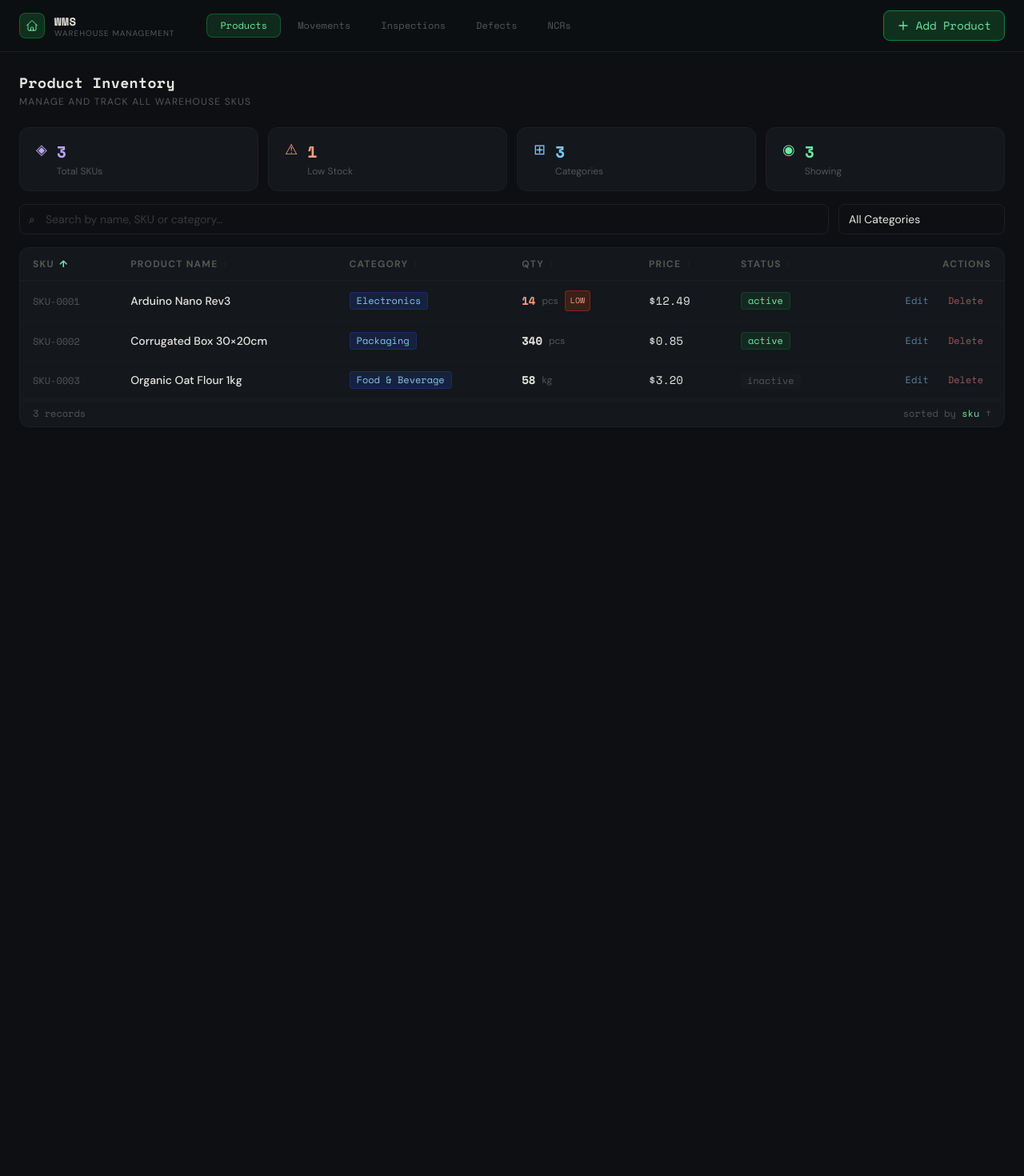
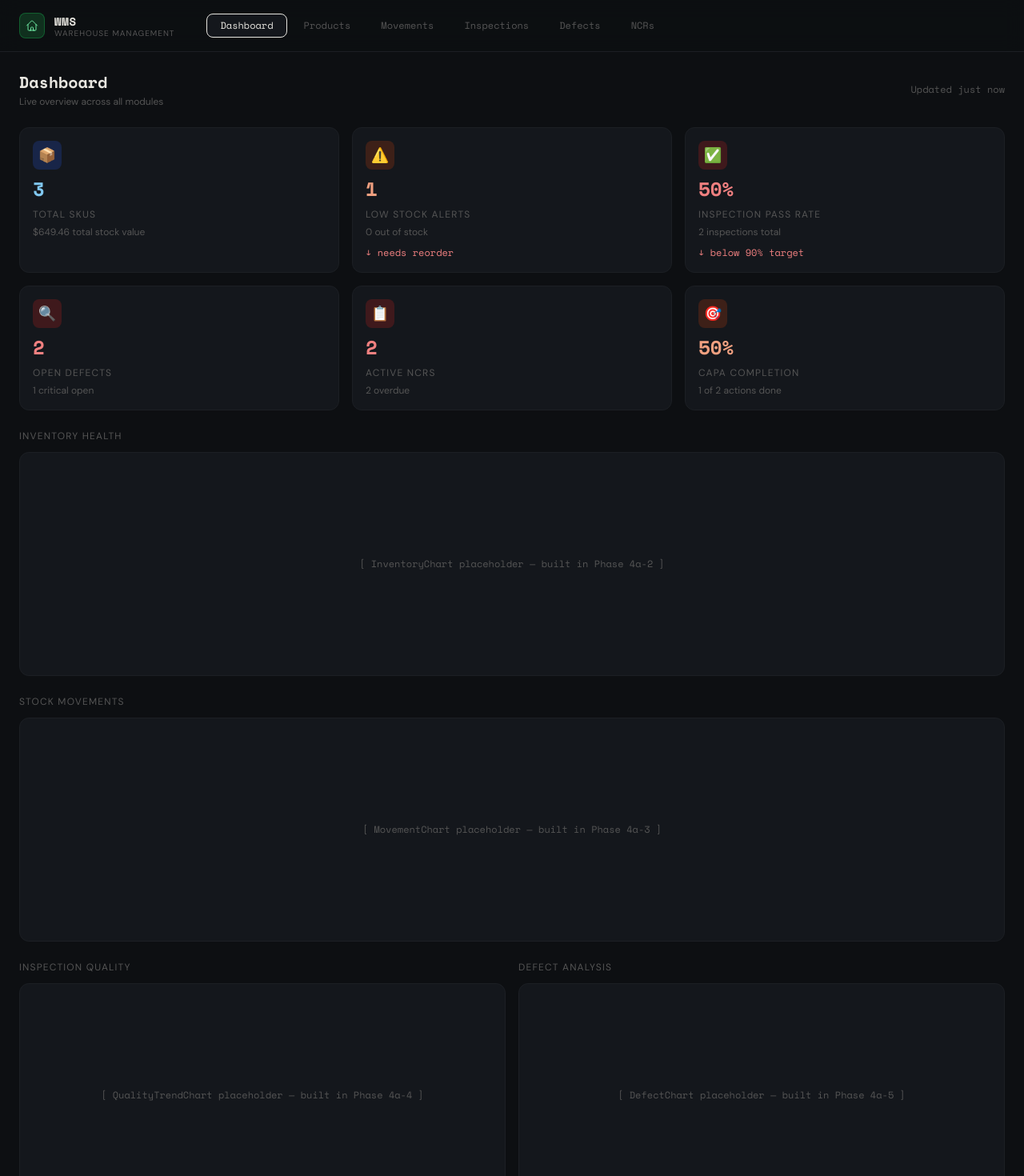
Before and after one commit to mfmshazan/wms, a React (Create React App) app: page / in a window 1280 px wide. Shown: the top 1470 px of the page at 80% size. Before the commit the page ends 800 px from the top, so only its background shows below. Built offline with nearby package versions, Linux system fonts and the light colour scheme.

Commit message:
implement dashboard view with KPICard component and main navigation layout

```diff
--- a/src/App.jsx
+++ b/src/App.jsx
@@ -8,6 +8,9 @@ import { useToast } from "./hooks/useToast";
 
 import { Header } from "./components/layout/Header";
 import { Toast } from "./components/ui/Toast";
+
+// Dashboard view
+import { DashboardPage } from "./components/dashboard/DashboardPage";
 
 // Products view
 import { StatsBar } from "./components/products/StatsBar";
@@ -68,8 +71,8 @@ export default function App() {
   const { toast, showToast } = useToast();
 
   // ── View state ─────────────────────────────────────────────────────────────
-  // "products" | "movements" | "inspections"
-  const [activeView, setActiveView] = useState("products");
+  // "dashboard" | "products" | "movements" | "inspections" | "defects" | "ncrs"
+  const [activeView, setActiveView] = useState("dashboard");
 
   // ── Modal state ────────────────────────────────────────────────────────────
   // null | "add" | "edit" | "delete" | "receive" | "dispatch" | "inspection" | "defect" | "defectDetail" | "defectStatus" | "ncr" | "ncrDetail" | "capa" | "capaStatus"
@@ -312,6 +315,16 @@ export default function App() {
 
       {/* ── Main content ── */}
       <main className="max-w-screen-xl mx-auto px-6 py-6">
+        {activeView === "dashboard" && (
+          <DashboardPage
+            products={products}
+            movements={movements}
+            inspections={inspections}
+            defects={defects}
+            ncrs={ncrs}
+          />
+        )}
+
         {activeView === "products" && (
           <>
             {/* Page title */}
--- /dev/null
+++ b/src/components/dashboard/DashboardPage.jsx
@@ -0,0 +1,179 @@
+import { useDashboard } from "../../hooks/useDashboard";
+import { KPICard } from "./KPICard";
+
+export function DashboardPage({ products, movements, inspections, defects, ncrs }) {
+  const {
+    inventory,
+    movements: mv,
+    quality,
+    defects: df,
+    ncrs: nc,
+  } = useDashboard(products, movements, inspections, defects, ncrs);
+
+  return (
+    <>
+      {/* ── Row 1: Page header ── */}
+      <div className="flex items-center justify-between mb-6">
+        <div>
+          <h1 className="font-mono text-xl font-bold text-wms-text">
+            Dashboard
+          </h1>
+          <p className="text-xs text-wms-muted mt-0.5">
+            Live overview across all modules
+          </p>
+        </div>
+        <span className="text-xs text-wms-muted font-mono">
+          Updated just now
+        </span>
+      </div>
+
+      {/* ── Row 2: KPI cards grid ── */}
+      <div className="grid grid-cols-1 sm:grid-cols-2 lg:grid-cols-3 gap-4 mb-2">
+        {/* 1. Total SKUs */}
+        <KPICard
+          title="Total SKUs"
+          value={inventory.totalSKUs}
+          subtitle={`$${inventory.totalStockValue.toLocaleString()} total stock value`}
+          icon="📦"
+          color="blue"
+        />
+
+        {/* 2. Low Stock Alerts */}
+        <KPICard
+          title="Low Stock Alerts"
+          value={inventory.lowStockItems.length}
+          subtitle={`${inventory.outOfStockItems.length} out of stock`}
+          icon="⚠️"
+          color={inventory.lowStockItems.length > 0 ? "orange" : "green"}
+          trend={
+            inventory.lowStockItems.length > 0
+              ? { direction: "down", label: "needs reorder" }
+              : { direction: "neutral", label: "all stocked" }
+          }
+        />
+
+        {/* 3. Inspection Pass Rate */}
+        <KPICard
+          title="Inspection Pass Rate"
+          value={`${quality.passRate}%`}
+          subtitle={`${quality.totalInspections} inspections total`}
+          icon="✅"
+          color={
+            quality.passRate >= 90
+              ? "green"
+              : quality.passRate >= 70
+              ? "orange"
+              : "red"
+          }
+          trend={
+            quality.passRate >= 90
+              ? { direction: "up", label: "above target" }
+              : { direction: "down", label: "below 90% target" }
+          }
+        />
+
+        {/* 4. Open Defects */}
+        <KPICard
+          title="Open Defects"
+          value={df.openDefects}
+          subtitle={`${df.criticalOpen} critical open`}
+          icon="🔍"
+          color={
+            df.criticalOpen > 0
+              ? "red"
+              : df.openDefects > 0
+              ? "orange"
+              : "green"
+          }
+        />
+
+        {/* 5. Active NCRs */}
+        <KPICard
+          title="Active NCRs"
+          value={nc.openNCRs.length}
+          subtitle={`${nc.overdueNCRs.length} overdue`}
+          icon="📋"
+          color={
+            nc.overdueNCRs.length > 0
+              ? "red"
+              : nc.openNCRs.length > 0
+              ? "orange"
+              : "green"
+          }
+        />
+
+        {/* 6. CAPA Completion */}
+        <KPICard
+          title="CAPA Completion"
+          value={`${nc.capaCompletionRate}%`}
+          subtitle={`${nc.completedCAPAs} of ${nc.totalCAPAs} actions done`}
+          icon="🎯"
+          color={
+            nc.capaCompletionRate >= 80
+              ? "green"
+              : nc.capaCompletionRate >= 50
+              ? "orange"
+              : "red"
+          }
+        />
+      </div>
+
+      {/* ── Row 3 through 6: Chart placeholders ── */}
+      <div className="mt-6">
+        <p className="text-xs uppercase tracking-widest text-wms-muted mb-3">
+          Inventory Health
+        </p>
+        <div className="bg-wms-surface border border-wms-border rounded-xl p-5 min-h-[280px] flex items-center justify-center">
+          <p className="text-xs font-mono text-wms-muted">
+            [ InventoryChart placeholder — built in Phase 4a-2 ]
+          </p>
+        </div>
+      </div>
+
+      <div className="mt-6">
+        <p className="text-xs uppercase tracking-widest text-wms-muted mb-3">
+          Stock Movements
+        </p>
+        <div className="bg-wms-surface border border-wms-border rounded-xl p-5 min-h-[280px] flex items-center justify-center">
+          <p className="text-xs font-mono text-wms-muted">
+            [ MovementChart placeholder — built in Phase 4a-3 ]
+          </p>
+        </div>
+      </div>
+
+      <div className="grid grid-cols-1 lg:grid-cols-2 gap-4 mt-6">
+        <div>
+          <p className="text-xs uppercase tracking-widest text-wms-muted mb-3">
+            Inspection Quality
+          </p>
+          <div className="bg-wms-surface border border-wms-border rounded-xl p-5 min-h-[280px] flex items-center justify-center">
+            <p className="text-xs font-mono text-wms-muted">
+              [ QualityTrendChart placeholder — built in Phase 4a-4 ]
+            </p>
+          </div>
+        </div>
+        <div>
+          <p className="text-xs uppercase tracking-widest text-wms-muted mb-3">
+            Defect Analysis
+          </p>
+          <div className="bg-wms-surface border border-wms-border rounded-xl p-5 min-h-[280px] flex items-center justify-center">
+            <p className="text-xs font-mono text-wms-muted">
+              [ DefectChart placeholder — built in Phase 4a-5 ]
+            </p>
+          </div>
+        </div>
+      </div>
+
+      <div className="mt-6">
+        <p className="text-xs uppercase tracking-widest text-wms-muted mb-3">
+          NCR & CAPA Status
+        </p>
+        <div className="bg-wms-surface border border-wms-border rounded-xl p-5 min-h-[280px] flex items-center justify-center">
+          <p className="text-xs font-mono text-wms-muted">
+            [ NCRStatusChart placeholder — built in Phase 4a-6 ]
+          </p>
+        </div>
+      </div>
+    </>
+  );
+}
--- /dev/null
+++ b/src/components/dashboard/KPICard.jsx
@@ -0,0 +1,45 @@
+const colorMap = {
+  green: { bg: "bg-green-900/40", text: "text-wms-green" },
+  orange: { bg: "bg-orange-900/40", text: "text-wms-orange" },
+  red: { bg: "bg-red-900/40", text: "text-wms-red" },
+  blue: { bg: "bg-blue-900/40", text: "text-wms-blue" },
+  purple: { bg: "bg-purple-900/40", text: "text-wms-purple" },
+};
+
+export function KPICard({ title, value, subtitle, color, icon, trend }) {
+  const styles = colorMap[color] || colorMap.blue;
+
+  return (
+    <div className="bg-wms-surface border border-wms-border rounded-xl p-4 flex flex-col gap-1">
+      <div
+        className={`w-9 h-9 rounded-lg flex items-center justify-center text-lg mb-1 ${styles.bg}`}
+      >
+        {icon}
+      </div>
+      <div className={`font-mono text-2xl font-bold ${styles.text}`}>
+        {value}
+      </div>
+      <div className="text-xs text-wms-muted uppercase tracking-widest mt-1">
+        {title}
+      </div>
+      {subtitle && (
+        <div className="text-xs text-wms-muted mt-0.5">
+          {subtitle}
+        </div>
+      )}
+      {trend && (
+        <div className="text-xs font-mono mt-1.5 flex items-center gap-1">
+          {trend.direction === "up" && (
+            <span className="text-wms-green">↑ {trend.label}</span>
+          )}
+          {trend.direction === "down" && (
+            <span className="text-wms-red">↓ {trend.label}</span>
+          )}
+          {trend.direction === "neutral" && (
+            <span className="text-wms-muted">→ {trend.label}</span>
+          )}
+        </div>
+      )}
+    </div>
+  );
+}
--- a/src/components/layout/Header.jsx
+++ b/src/components/layout/Header.jsx
@@ -52,6 +52,17 @@ export function Header({
 
         {/* ── Nav tabs ── */}
         <nav className="flex gap-1 ml-6">
+          <button
+            id="nav-dashboard"
+            onClick={() => onViewChange("dashboard")}
+            className={`px-4 py-1.5 rounded-lg text-xs font-mono transition-colors border ${
+              activeView === "dashboard"
+                ? "bg-wms-surface border-wms-text text-wms-text shadow-sm"
+                : "bg-transparent border-transparent text-wms-muted hover:text-wms-text hover:bg-white/5"
+            }`}
+          >
+            Dashboard
+          </button>
           <button
             id="nav-products"
             onClick={() => onViewChange("products")}
@@ -111,7 +122,7 @@ export function Header({
 
         {/* ── Context actions ── */}
         <div className="ml-auto flex items-center gap-2">
-          {activeView === "products" && (
+          {activeView !== "dashboard" && activeView === "products" && (
             <Button variant="primary" onClick={onAddProduct} id="add-product-btn">
               <svg
                 viewBox="0 0 24 24"
```
